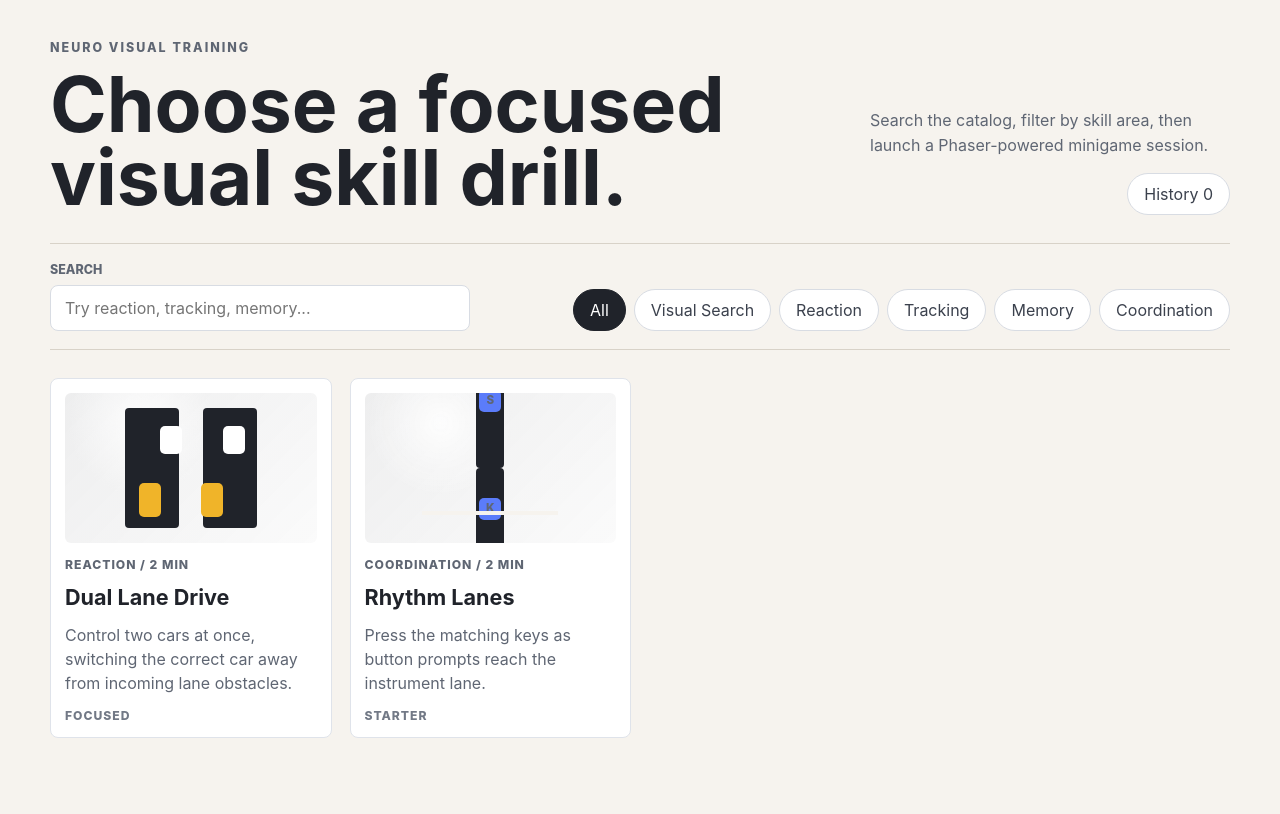
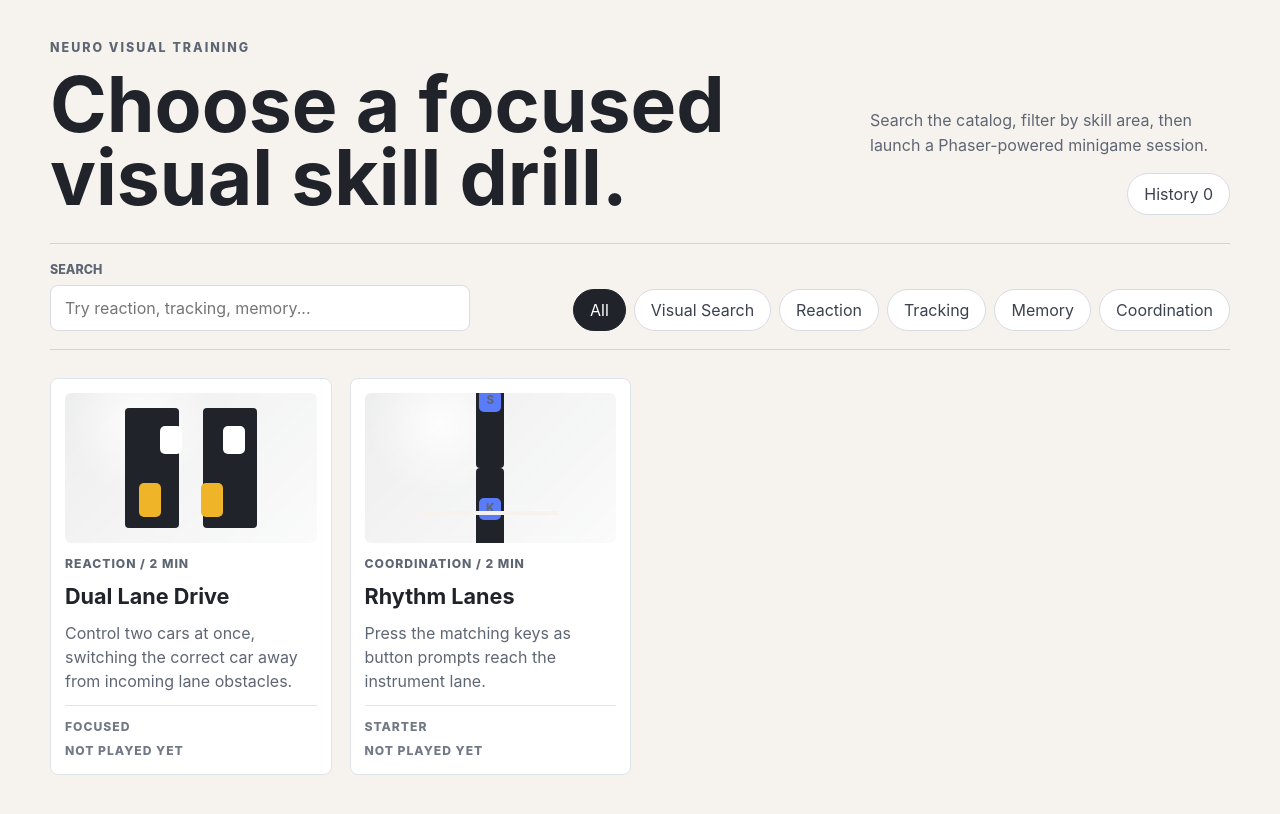
Before and after one commit to AgustinRamiroDiaz/neuro-visual-training-minigames, a Vue app: page / in a window 1280 px wide. Built offline with nearby package versions, Linux system fonts and the light colour scheme.

Commit message:
Add pinia store

```diff
--- a/package.json
+++ b/package.json
@@ -9,6 +9,7 @@
   },
   "dependencies": {
     "phaser": "^4.1.0",
+    "pinia": "^3.0.4",
     "vue": "^3.5.35"
   },
   "devDependencies": {
--- a/src/App.vue
+++ b/src/App.vue
@@ -4,14 +4,9 @@ import GameCard from './components/GameCard.vue';
 import PhaserGame from './components/PhaserGame.vue';
 import { minigames, skillAreas, type MinigameDefinition } from './data/minigames';
 import type { GameSettings } from './game/settings';
+import type { GameFinishedPayload } from './history/playHistory';
+import { useHistoryStore } from './stores/historyStore';
 import HistoryView from './views/HistoryView.vue';
-import {
-  createPlayHistoryRecord,
-  loadPlayHistory,
-  savePlayHistory,
-  type GameFinishedPayload,
-  type PlayHistoryRecord,
-} from './history/playHistory';
 
 const search = ref('');
 const activeSkill = ref<(typeof skillAreas)[number]>('All');
@@ -19,7 +14,7 @@ const configuringGame = ref<MinigameDefinition | null>(null);
 const activeGame = ref<MinigameDefinition | null>(null);
 const activeGameSettings = ref<GameSettings | null>(null);
 const historyVisible = ref(false);
-const playHistory = ref<PlayHistoryRecord[]>(loadPlayHistory());
+const historyStore = useHistoryStore();
 
 const filteredGames = computed(() => {
   const query = search.value.trim().toLowerCase();
@@ -70,15 +65,13 @@ const handleGameFinished = (payload: GameFinishedPayload) => {
     return;
   }
 
-  const nextHistory = [createPlayHistoryRecord(activeGame.value, payload), ...playHistory.value];
-  playHistory.value = nextHistory;
-  savePlayHistory(nextHistory);
+  historyStore.addPlaythrough(activeGame.value, payload);
 };
 </script>
 
 <template>
   <main class="app-shell">
-    <HistoryView v-if="historyVisible" :records="playHistory" @catalog="returnToCatalog" />
+    <HistoryView v-if="historyVisible" :records="historyStore.records" @catalog="returnToCatalog" />
 
     <section v-else-if="!configuringGame && !activeGame" class="catalog-view">
       <header class="catalog-header">
@@ -92,7 +85,7 @@ const handleGameFinished = (payload: GameFinishedPayload) => {
             minigame session.
           </p>
           <button type="button" class="back-button" @click="showHistory">
-            History {{ playHistory.length }}
+            History {{ historyStore.count }}
           </button>
         </div>
       </header>
@@ -121,6 +114,7 @@ const handleGameFinished = (payload: GameFinishedPayload) => {
           v-for="game in filteredGames"
           :key="game.id"
           :minigame="game"
+          :last-played="historyStore.lastPlayedByGameId[game.id]"
           @select="playGame"
         />
 
--- a/src/components/GameCard.vue
+++ b/src/components/GameCard.vue
@@ -4,11 +4,25 @@ import PreviewMark from './PreviewMark.vue';
 
 defineProps<{
   minigame: Minigame;
+  lastPlayed?: string;
 }>();
 
 defineEmits<{
   select: [minigame: Minigame];
 }>();
+
+const lastPlayedFormatter = new Intl.DateTimeFormat(undefined, {
+  month: 'short',
+  day: 'numeric',
+  hour: 'numeric',
+  minute: '2-digit',
+});
+
+const formatLastPlayed = (timestamp: string) => {
+  const date = new Date(timestamp);
+
+  return Number.isNaN(date.getTime()) ? timestamp : lastPlayedFormatter.format(date);
+};
 </script>
 
 <template>
@@ -17,6 +31,9 @@ defineEmits<{
     <span class="card-meta">{{ minigame.skillArea }} / {{ minigame.duration }}</span>
     <strong>{{ minigame.title }}</strong>
     <span>{{ minigame.summary }}</span>
-    <small>{{ minigame.difficulty }}</small>
+    <span class="game-card-footer">
+      <small>{{ minigame.difficulty }}</small>
+      <small>{{ lastPlayed ? `Last played ${formatLastPlayed(lastPlayed)}` : 'Not played yet' }}</small>
+    </span>
   </button>
 </template>
--- a/src/main.ts
+++ b/src/main.ts
@@ -1,5 +1,6 @@
 import { createApp } from 'vue';
+import { createPinia } from 'pinia';
 import App from './App.vue';
 import './styles.css';
 
-createApp(App).mount('#app');
+createApp(App).use(createPinia()).mount('#app');
--- /dev/null
+++ b/src/stores/historyStore.ts
@@ -0,0 +1,38 @@
+import { defineStore } from 'pinia';
+import type { Minigame } from '../minigames/types';
+import {
+  createPlayHistoryRecord,
+  loadPlayHistory,
+  savePlayHistory,
+  type GameFinishedPayload,
+  type PlayHistoryRecord,
+} from '../history/playHistory';
+
+interface HistoryState {
+  records: PlayHistoryRecord[];
+}
+
+export const useHistoryStore = defineStore('history', {
+  state: (): HistoryState => ({
+    records: loadPlayHistory(),
+  }),
+  getters: {
+    count: (state) => state.records.length,
+    lastPlayedByGameId: (state) =>
+      state.records.reduce<Record<string, string>>((latestByGame, record) => {
+        const latestTimestamp = latestByGame[record.gameId];
+
+        if (!latestTimestamp || record.timestamp > latestTimestamp) {
+          latestByGame[record.gameId] = record.timestamp;
+        }
+
+        return latestByGame;
+      }, {}),
+  },
+  actions: {
+    addPlaythrough(minigame: Minigame, payload: GameFinishedPayload) {
+      this.records = [createPlayHistoryRecord(minigame, payload), ...this.records];
+      savePlayHistory(this.records);
+    },
+  },
+});
--- a/src/styles.css
+++ b/src/styles.css
@@ -240,6 +240,19 @@ select {
 
 .game-card small {
   align-self: end;
+}
+
+.game-card-footer {
+  align-self: end;
+  border-top: 1px solid #dfe3ea;
+  display: grid;
+  gap: 6px;
+  padding-top: 12px;
+  width: 100%;
+}
+
+.game-card-footer small {
+  align-self: auto;
 }
 
 .preview {
```
Also changed, not shown: 1 other file (tests, documents, lock files or other folders).
